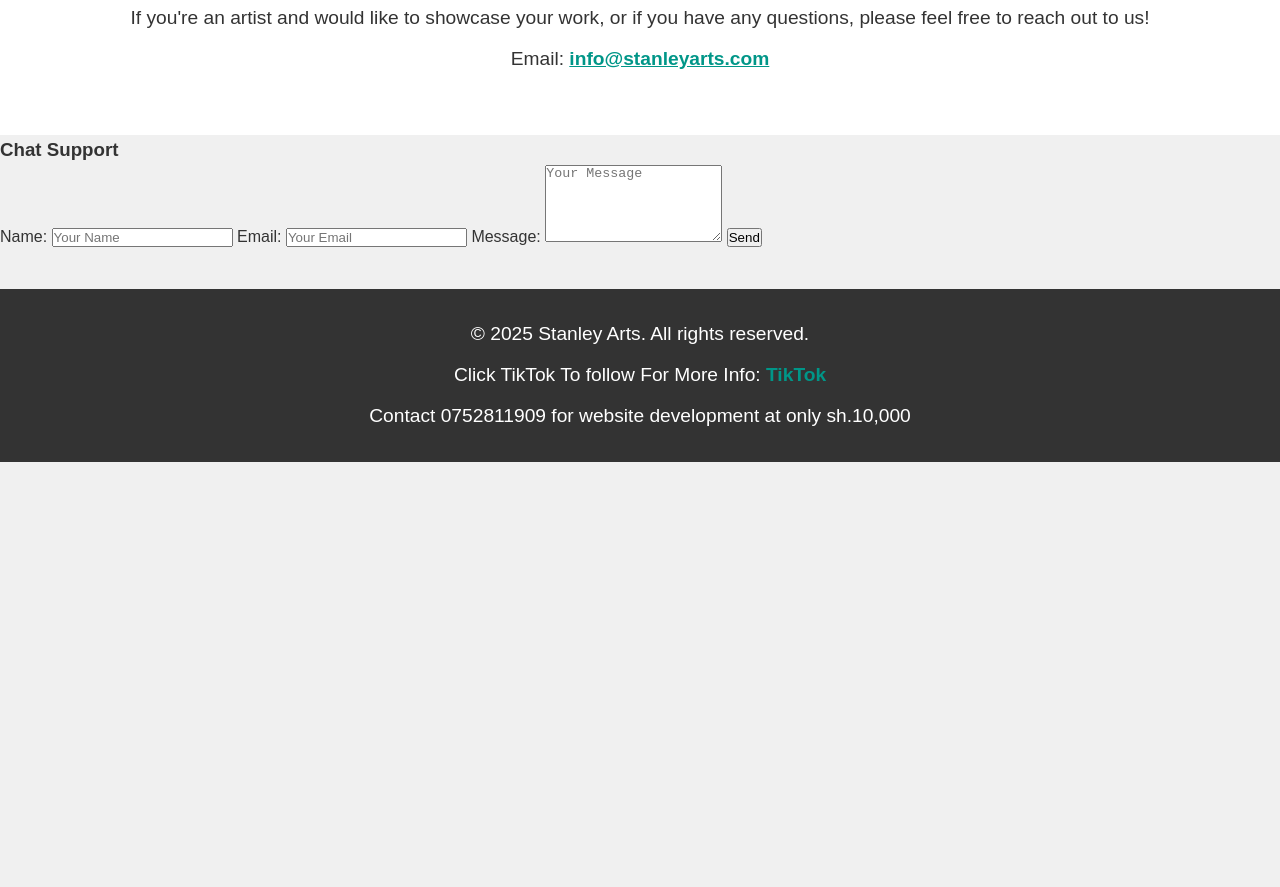
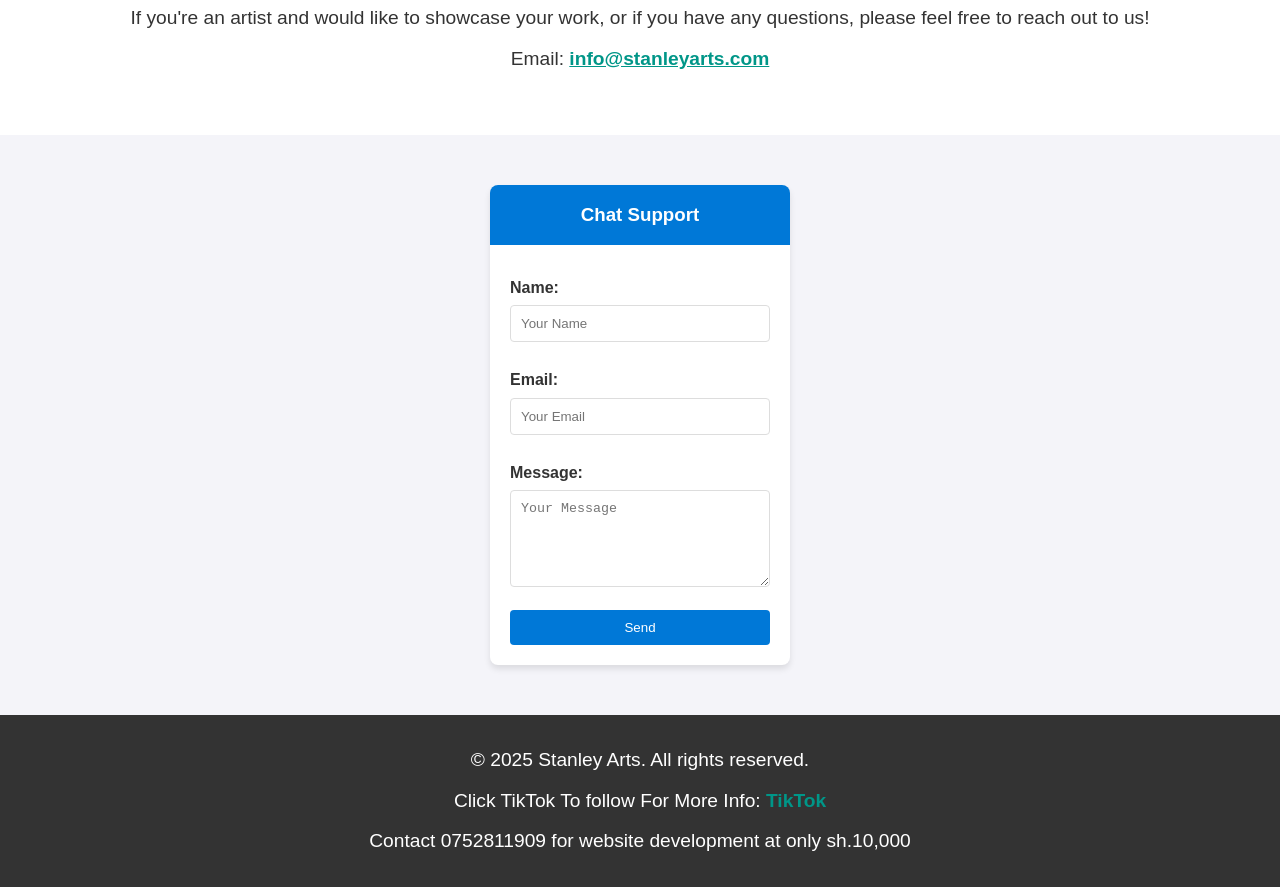
Before and after one commit to smosz11/StanleyArts, a plain HTML site: page index.html in a window 1280 px wide. Shown: the part 4498-5385 px from the top of the page. Before the commit the page ends 4959 px from the top, so only its background shows below. Drawn offline with nearby package versions, Linux system fonts and the light colour scheme; a script that the page names is missing.

Commit message:
Update styles.css

```diff
--- a/styles.css
+++ b/styles.css
@@ -453,3 +453,59 @@ video {
     grid-template-columns: 1fr; /* One item per row on small screens */
   }
 }
+
+body {
+  font-family: Arial, sans-serif;
+  margin: 0;
+  padding: 0;
+  background-color: #f4f4f9;
+}
+
+.chat-support {
+  width: 300px;
+  margin: 50px auto;
+  background: #ffffff;
+  border-radius: 8px;
+  box-shadow: 0 4px 6px rgba(0, 0, 0, 0.1);
+  overflow: hidden;
+}
+
+.chat-header {
+  background: #0078d7;
+  color: #ffffff;
+  padding: 15px;
+  text-align: center;
+}
+
+.chat-form {
+  padding: 20px;
+}
+
+.chat-form label {
+  display: block;
+  margin: 10px 0 5px;
+  font-weight: bold;
+}
+
+.chat-form input,
+.chat-form textarea {
+  width: 100%;
+  padding: 10px;
+  margin-bottom: 15px;
+  border: 1px solid #ddd;
+  border-radius: 4px;
+}
+
+.chat-form button {
+  width: 100%;
+  padding: 10px;
+  background: #0078d7;
+  color: #fff;
+  border: none;
+  border-radius: 4px;
+  cursor: pointer;
+}
+
+.chat-form button:hover {
+  background: #005bb5;
+}
```
